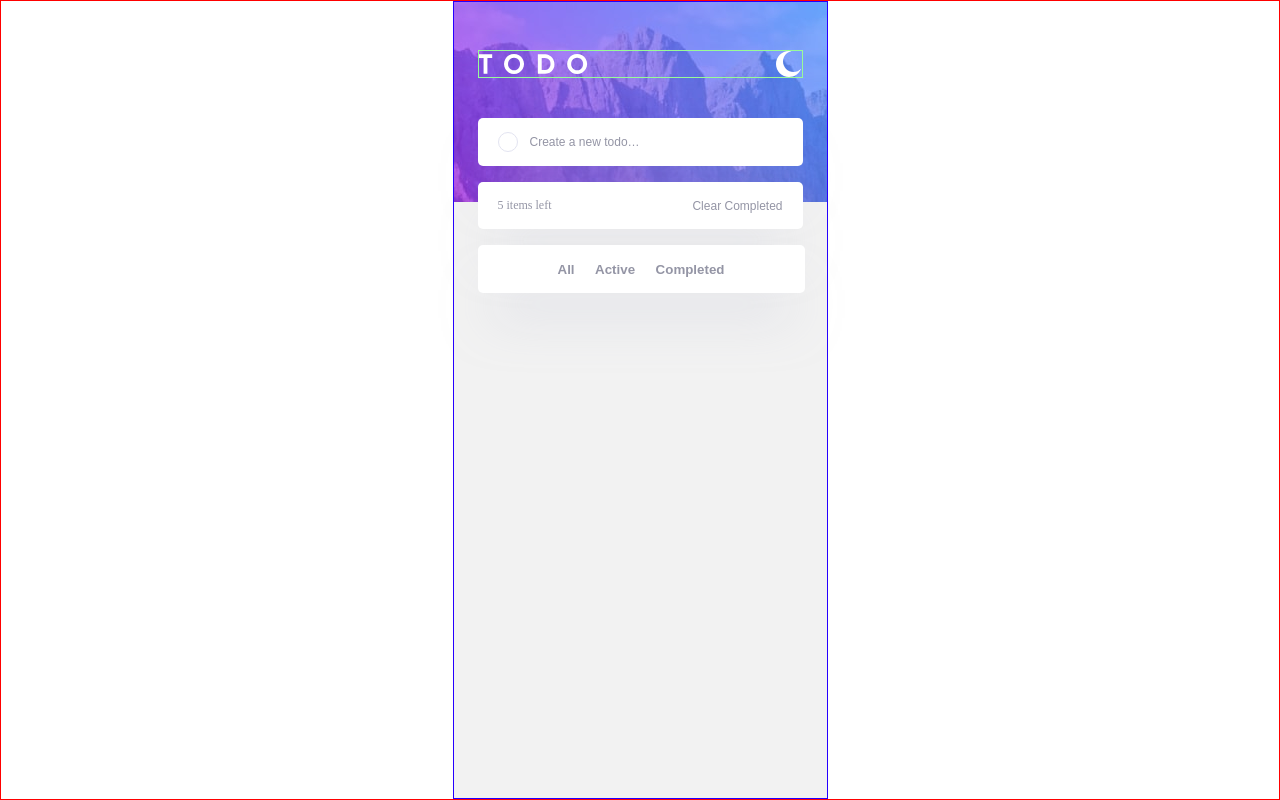
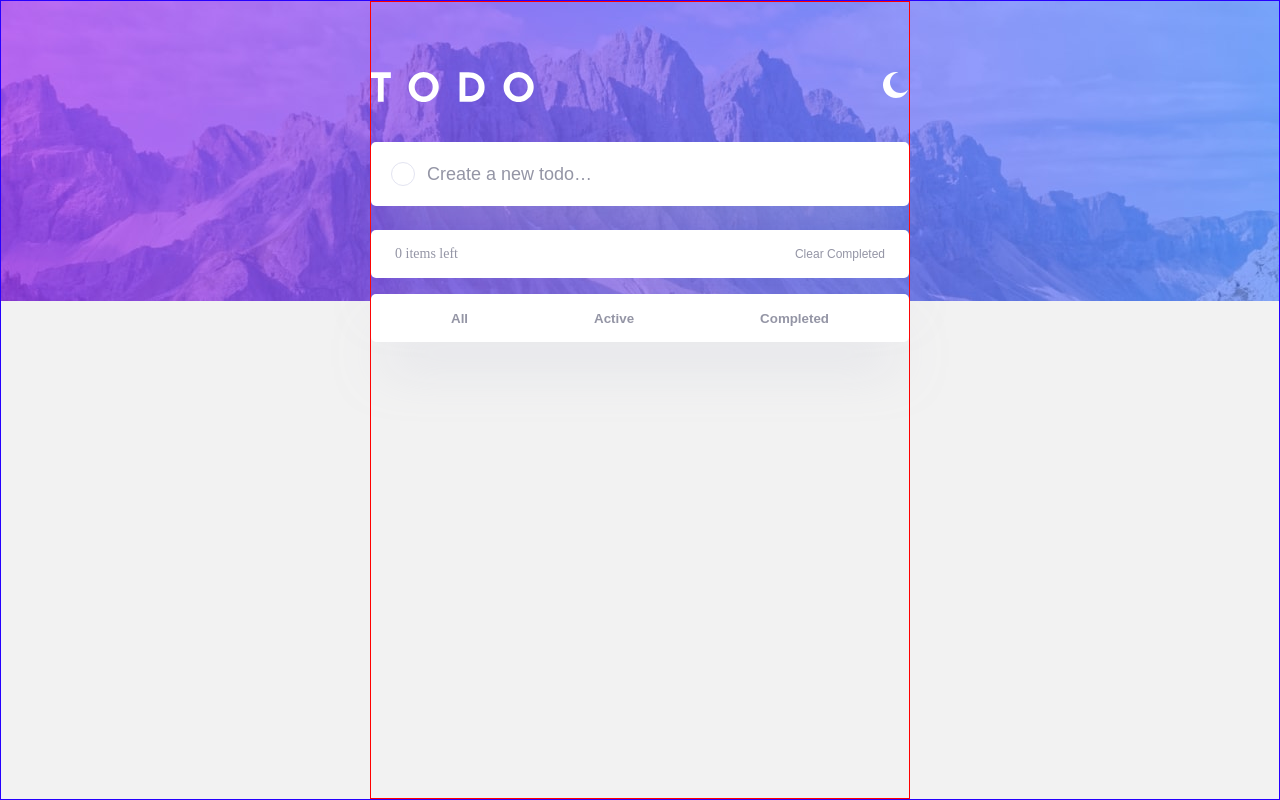
Before and after one commit to LeaHaelin/react-project__todo-list, a React (Create React App) app: page / in a window 1280 px wide. Built offline with nearby package versions, Linux system fonts and the light colour scheme.

Commit message:
refactor styles

```diff
--- a/src/App.js
+++ b/src/App.js
@@ -17,10 +17,12 @@ function App() {
   return (
     <div className="App">
       <main className="main-div">
-        <Header />
-        <Input inputText={inputText} setInputText={setInputText} todos={todos} setTodos={setTodos} />
-        <List todos={todos} setTodos={setTodos} filteredTodos={filteredTodos} />
-        <Status todos={todos} setFilteredTodos={setFilteredTodos} todoStatus={todoStatus} setTodoStatus={setTodoStatus} />
+        <div className="content">
+          <Header />
+          <Input inputText={inputText} setInputText={setInputText} todos={todos} setTodos={setTodos} />
+          <List todos={todos} setTodos={setTodos} filteredTodos={filteredTodos} />
+          <Status todos={todos} setFilteredTodos={setFilteredTodos} todoStatus={todoStatus} setTodoStatus={setTodoStatus} />
+        </div>
       </main>
     </div>
   );
--- a/src/components/List.js
+++ b/src/components/List.js
@@ -1,4 +1,5 @@
 import React from 'react';
+
 import { Todo } from './Todo';
 
 export const List = ({ todos, todo, setTodos, filteredTodos }) => {
@@ -17,7 +18,7 @@ export const List = ({ todos, todo, setTodos, filteredTodos }) => {
                 })}
             </ul>
             <div className='list__control'>
-                <p className='list__control--count'>5 items left</p>
+                <p className='list__control--count'>{todos.filter(t => !t.completed).length} items left</p>
                 <button className='list__control--button' onClick={clearCompletedHandler}>clear completed</button>
             </div>
         </div>
--- a/src/components/Todo.js
+++ b/src/components/Todo.js
@@ -1,5 +1,4 @@
 import React from 'react';
-import { useState } from 'react';
 import iconCheck from '../images/icon-check.svg';
 import iconCross from '../images/icon-cross.svg';
 
@@ -16,7 +15,6 @@ export const Todo = ({ todo, todos, setTodos }) => {
         }));
     }
 
-
     const activeHandler = () => {
         setTodos(todos.map(td => {
             if (todo.id === td.id) {
@@ -30,13 +28,11 @@ export const Todo = ({ todo, todos, setTodos }) => {
         }))
     }
 
-
-
     return (
         <div className={todos.completed ? 'todo-item completed' : 'todo-item'} >
             <div className={todo.completed ? 'todo__radio completed' : 'todo__radio'} onClick={activeHandler}><img className='todo__radio--check' src={iconCheck} alt="" /></div>
             <p className={todo.completed ? 'todo__text completed' : 'todo__text'} onClick={activeHandler}>{todo.text}</p>
-            <img onClick={deleteHandler} className='todo__icon--delete' src={iconCross} alt="" />
+            <img onClick={deleteHandler} className='todo__icon--delete' src={iconCross} />
         </div>
     )
 }
--- a/src/styles/_header.scss
+++ b/src/styles/_header.scss
@@ -1,6 +1,20 @@
 .header {
     margin-top: 48px;
-    border: 1px solid palegreen;
     display: flex;
     justify-content: space-between;
 }
+
+@media(min-width:700px) {
+    .header {
+        margin-top: 70px;
+    }
+
+    .logo {
+        height: 30px;
+    }
+
+    .mode {
+        width: 26px;
+        height: 26px;
+    }
+}
--- a/src/styles/_input.scss
+++ b/src/styles/_input.scss
@@ -28,5 +28,20 @@
 .input_text-area::placeholder {
     color: #9495A5;
     font-weight: 400;
-    font-size: 12px;
 }
+
+@media(min-width:700px) {
+    .input-box {
+        height: 64px;
+        padding: 24px 20px;
+    }
+
+    .radio {
+        width: 24px;
+        height: 24px;
+    }
+
+    .input_text-area {
+        font-size: 18px;
+    }
+}
--- a/src/styles/_list.scss
+++ b/src/styles/_list.scss
@@ -26,3 +26,14 @@
     color: #9495A5;
     text-transform: capitalize;
 }
+
+@media(min-width:700px) {
+    .list {
+        margin-top: 24px;
+    }
+
+    .list__control {
+        font-size: 14px;
+        padding: 16px 24px;
+    }
+}
--- a/src/styles/_status.scss
+++ b/src/styles/_status.scss
@@ -1,6 +1,6 @@
 .status {
     margin-top: 16px;
-    width: 327px;
+    min-width: 327px;
     height: 48px;
     background-color: #FFFFFF;
     border-radius: 5px;
--- a/src/styles/app.css
+++ b/src/styles/app.css
@@ -12,16 +12,31 @@
 .App {
   width: 100%;
   height: 100vh;
-  border: 1px solid red;
 }
 
 .main-div {
   margin: 0 auto;
-  width: 375px;
+  width: 100%;
   height: 100%;
   border: 1px solid rgb(38, 0, 255);
   background-image: url(../images/bg-mobile-light.jpg);
+  background-position: 50% 0%;
   background-repeat: no-repeat;
   background-color: #F2F2F2;
-  padding: 0 24px;
+  display: flex;
+  justify-content: center;
+}
+
+.content {
+  border: 1px solid red;
+  width: 327px;
+}
+
+@media (min-width: 700px) {
+  .main-div {
+    background-image: url(../images/bg-desktop-light.jpg);
+  }
+  .content {
+    width: 540px;
+  }
 }/*# sourceMappingURL=app.css.map */
--- a/src/styles/app.scss
+++ b/src/styles/app.scss
@@ -7,18 +7,34 @@
 .App {
     width: 100%;
     height: 100vh;
-    border: 1px solid red;
 }
 
 .main-div {
     margin: 0 auto;
-    width: 375px;
+    width: 100%;
     height: 100%;
     border: 1px solid rgb(38, 0, 255);
     background-image: url(../images/bg-mobile-light.jpg);
+    background-position: 50% 0%;
     background-repeat: no-repeat;
     background-color: #F2F2F2;
-    padding: 0 24px;
+    display: flex;
+    justify-content: center;
+}
+
+.content {
+    border: 1px solid red;
+    width: 327px;
+}
+
+@media(min-width:700px) {
+    .main-div {
+        background-image: url(../images/bg-desktop-light.jpg);
+    }
+
+    .content {
+        width: 540px
+    }
 }
 
 @import url(./_header.scss);
```
Also changed, not shown: 1 other file (tests, documents, lock files or other folders).
